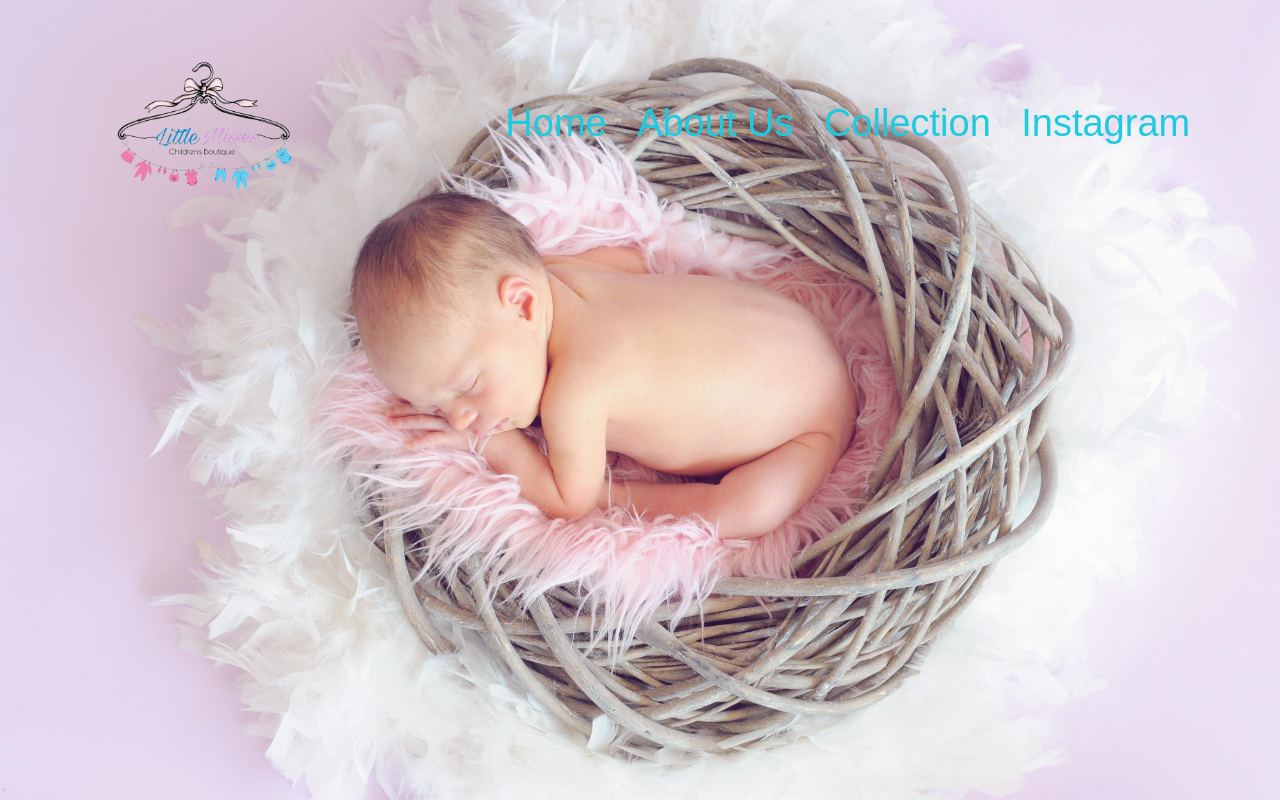
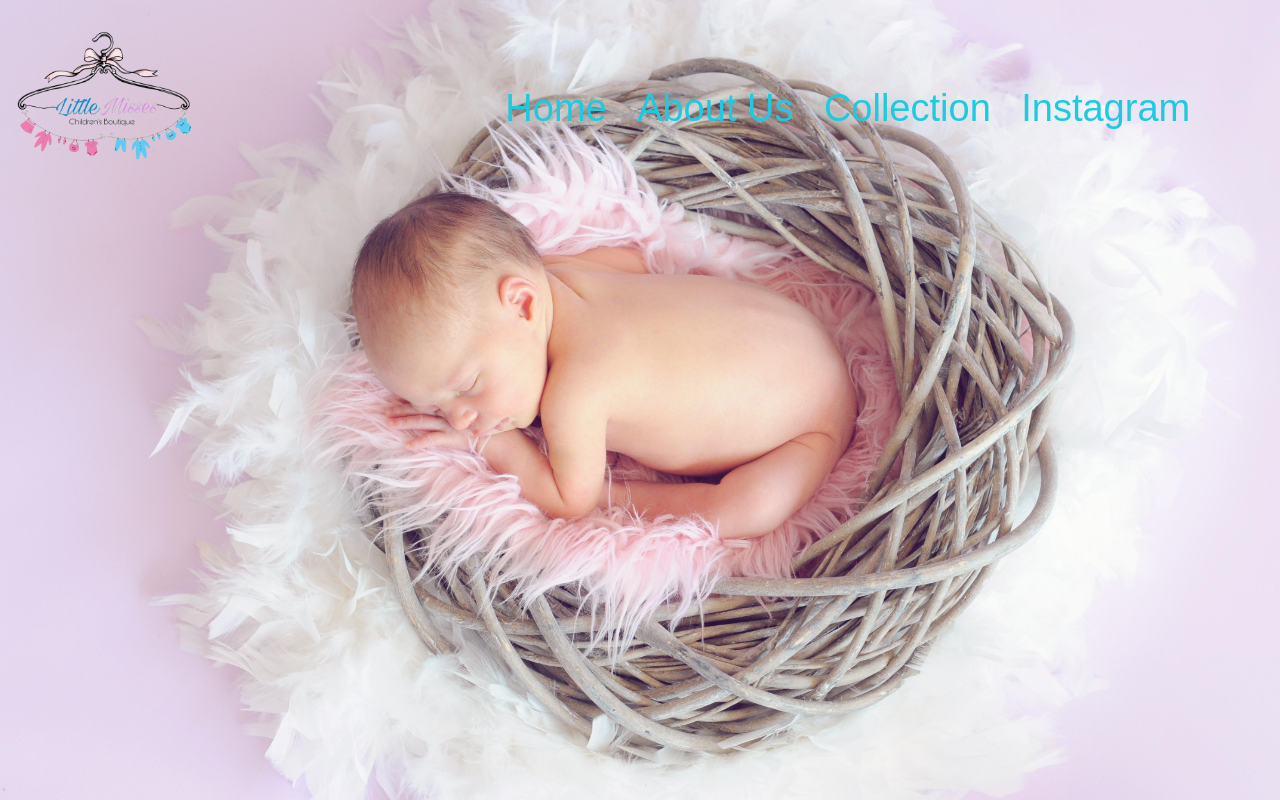
Before and after one commit to Sanoj-DivJay/Little-Misses, a plain HTML site: page littlemisses/index.html in a window 1280 px wide. Shown: the top 800 px of the page. Drawn offline with Linux system fonts and the light colour scheme; a web font is replaced by a local one.

Commit message:
logo margin

```diff
--- a/littlemisses/index.css
+++ b/littlemisses/index.css
@@ -47,6 +47,8 @@ nav{
 nav img{
     width: 250px;
     opacity: 100%;
+    margin-left: -100;
+    margin-top: -30;
 }
 
 .nav-links{
```
